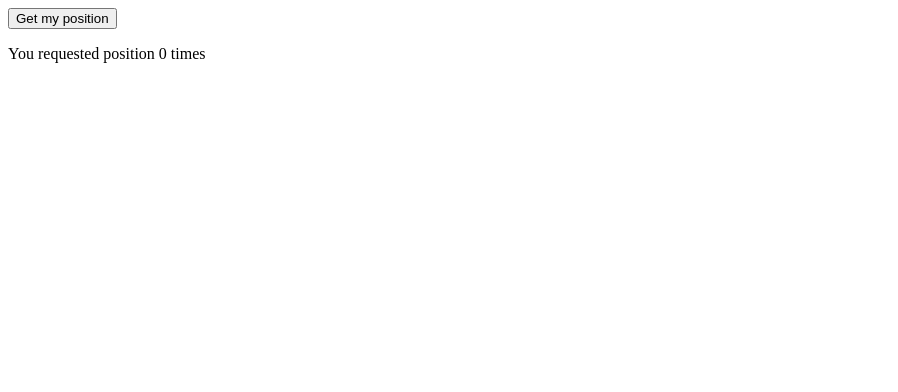
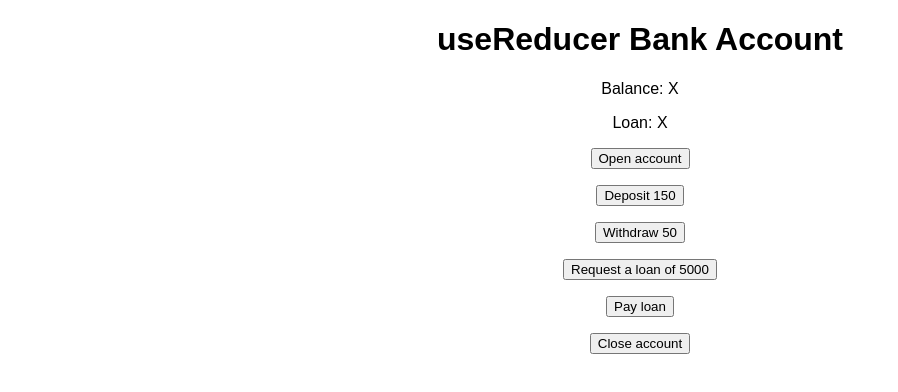
Before and after one commit to DarthWHO/udemy-projects, a React (Vite) app: page / in a window 1280 px wide. Shown: the top 392 px of the page, without its empty margins (0-898 px from the left). Built offline with nearby package versions, Linux system fonts and the light colour scheme.

Commit message:
setup of the bank account project

```diff
--- a/src/App.jsx
+++ b/src/App.jsx
@@ -5,7 +5,8 @@
 // import TipCalculator from "./components/TipCalculator";
 // import TextExpanderStarter from "./components/TextExpanderStarter";
 // import CurrencyConverter from "./components/CurrencyConverter";
-import GeoLocation from "./components/GeoLocation";
+// import GeoLocation from "./components/GeoLocation";
+import BankAccount from "./components/BankAccount";
 
 export default function App() {
   // SkillCard Project
@@ -30,5 +31,8 @@ export default function App() {
   // return <CurrencyConverter />;
 
   // GeoLocation Project
-  return <GeoLocation />;
+  // return <GeoLocation />;
+
+  // Bank Account Project
+  return <BankAccount />;
 }
--- /dev/null
+++ b/src/assets/styles/BankAccount.css
@@ -0,0 +1,4 @@
+.App {
+  font-family: sans-serif;
+  text-align: center;
+}
--- /dev/null
+++ b/src/components/BankAccount.jsx
@@ -0,0 +1,66 @@
+import "../assets/styles/BankAccount.css";
+
+/*
+INSTRUCTIONS / CONSIDERATIONS:
+
+1. Let's implement a simple bank account! It's similar to the example that I used as an analogy to explain how useReducer works, but it's simplified (we're not using account numbers here)
+
+2. Use a reducer to model the following state transitions: openAccount, deposit, withdraw, requestLoan, payLoan, closeAccount. Use the `initialState` below to get started.
+
+3. All operations (expect for opening account) can only be performed if isActive is true. If it's not, just return the original state object. You can check this right at the beginning of the reducer
+
+4. When the account is opened, isActive is set to true. There is also a minimum deposit amount of 500 to open an account (which means that the balance will start at 500)
+
+5. Customer can only request a loan if there is no loan yet. If that condition is met, the requested amount will be registered in the 'loan' state, and it will be added to the balance. If the condition is not met, just return the current state
+
+6. When the customer pays the loan, the opposite happens: the money is taken from the balance, and the 'loan' will get back to 0. This can lead to negative balances, but that's no problem, because the customer can't close their account now (see next point)
+
+7. Customer can only close an account if there is no loan, AND if the balance is zero. If this condition is not met, just return the state. If the condition is met, the account is deactivated and all money is withdrawn. The account basically gets back to the initial state
+*/
+
+const initialState = {
+  balance: 0,
+  loan: 0,
+  isActive: false,
+};
+
+export default function BankAccount() {
+  return (
+    <div className="App">
+      <h1>useReducer Bank Account</h1>
+      <p>Balance: X</p>
+      <p>Loan: X</p>
+
+      <p>
+        <button onClick={() => {}} disabled={false}>
+          Open account
+        </button>
+      </p>
+      <p>
+        <button onClick={() => {}} disabled={false}>
+          Deposit 150
+        </button>
+      </p>
+      <p>
+        <button onClick={() => {}} disabled={false}>
+          Withdraw 50
+        </button>
+      </p>
+      <p>
+        <button onClick={() => {}} disabled={false}>
+          Request a loan of 5000
+        </button>
+      </p>
+      <p>
+        <button onClick={() => {}} disabled={false}>
+          Pay loan
+        </button>
+      </p>
+      <p>
+        <button onClick={() => {}} disabled={false}>
+          Close account
+        </button>
+      </p>
+    </div>
+  );
+}
```
